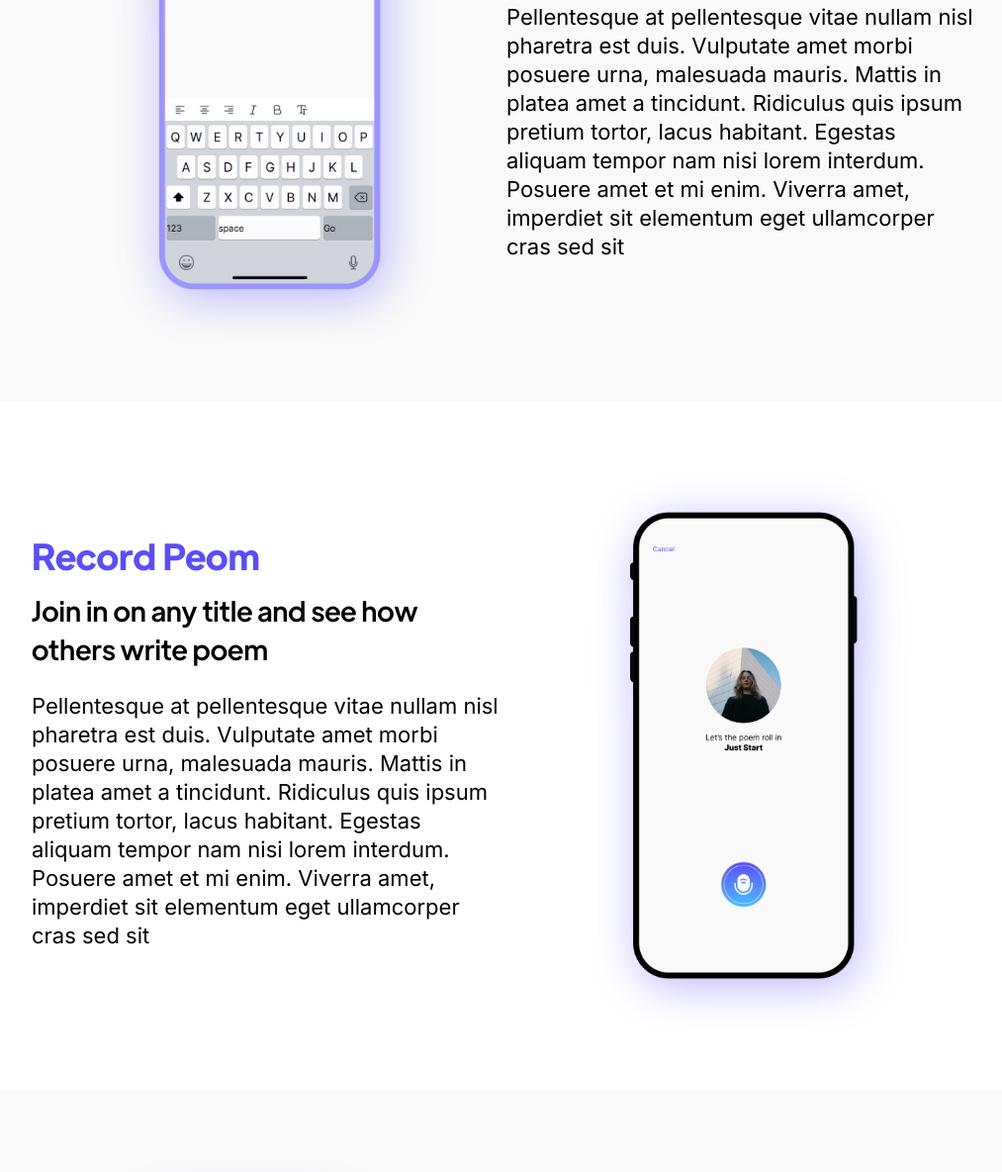
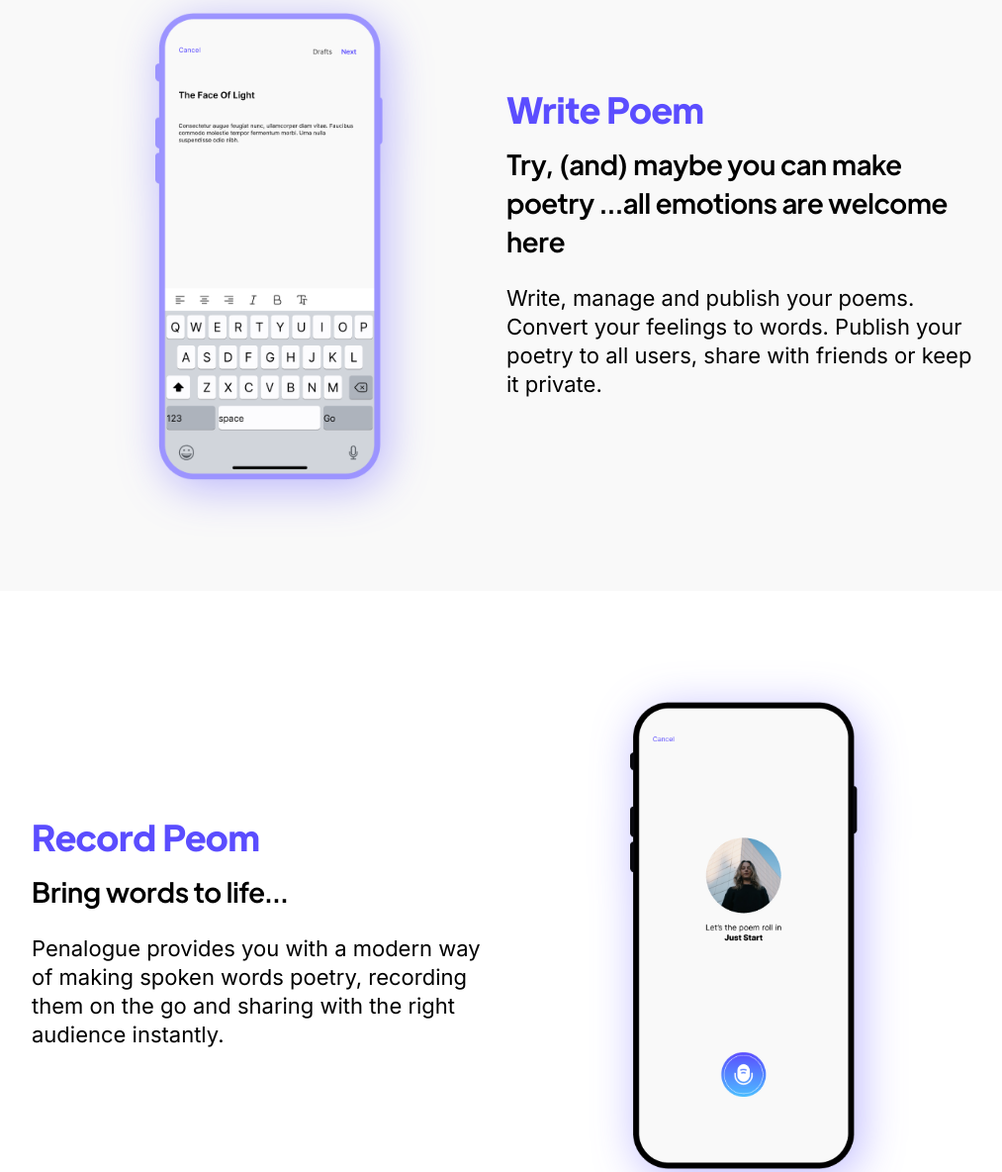
Before and after one commit to Penalogue/penalogue-landing, a website: page index.html in a window 1280 px wide. Shown: the part 1522-2706 px from the top of the page at 99% size, without its empty margins (128-1141 px from the left). Drawn offline with Linux system fonts and the light colour scheme.

Commit message:
updated website conent

```diff
--- a/index.html
+++ b/index.html
@@ -168,12 +168,10 @@
                 dark:text-white
               "
             >
-              Express yourself in Poem & Share with a Global Audience
+              Share your thoughts, bare your emotions and express yourself.
             </h1>
             <p class="text-sm md:text-[18px] font-medium mb-10 dark:text-white">
-              Sit a rhoncus amet varius sed mollis imperdiet a, quis. Ipsum vel
-              habitasse urna, tristique. Commodo tortor lorem dignissim
-              facilisis neque et at.
+              Write, record and read poems wherever you are and whenever you want, join Penalogue, your go-to social network for making and sharing poetry with a global audience.
             </p>
             <div class="flex items-center justify-between space-x-5 md:w-6/12">
               <a>
@@ -204,8 +202,8 @@
         <img class="mx-auto" src="./assets/images/screen-1.png" />
       </div>
       <h4 class="text-center text-white font-medium flex flex-col text-lg">
-        <span>Getting the Poem</span>
-        <span>Writing Vibes</span>
+        <span>Try, (and) maybe you can make poetry</span>
+        <span>All emotions are welcome here</span>
       </h4>
     </section>
 
@@ -256,8 +254,10 @@
             text-lg
           "
         >
-          <span class="text-8xl mb-1">Getting the Poem</span>
-          <span class="text-8xl">Writing Vibes</span>
+          <!-- <span class="text-8xl mb-1">Getting the Poem</span>
+          <span class="text-8xl">Writing Vibes</span> -->
+          <span class="text-8xl mb-1">Try, (and) maybe you can make poetry</span>
+        <span class="text-8xl">All emotions are welcome here</span>
         </h4>
       </div>
     </section>
@@ -289,7 +289,7 @@
               dark:text-white
             "
           >
-            Join in on any title and see how others write poem
+          Try, (and) maybe you can make poetry ...all emotions are welcome here
           </h5>
           <p
             class="
@@ -301,12 +301,7 @@
               dark:text-white
             "
           >
-            Pellentesque at pellentesque vitae nullam nisl pharetra est duis.
-            Vulputate amet morbi posuere urna, malesuada mauris. Mattis in
-            platea amet a tincidunt. Ridiculus quis ipsum pretium tortor, lacus
-            habitant. Egestas aliquam tempor nam nisi lorem interdum. Posuere
-            amet et mi enim. Viverra amet, imperdiet sit elementum eget
-            ullamcorper cras sed sit
+          Write, manage and publish your poems. Convert your feelings to words. Publish your poetry to all users, share with friends or keep it private.
           </p>
         </div>
       </div>
@@ -336,7 +331,7 @@
               dark:text-white
             "
           >
-            Join in on any title and see how others write poem
+            Bring words to life...
           </h5>
           <p
             class="
@@ -348,12 +343,7 @@
               dark:text-white
             "
           >
-            Pellentesque at pellentesque vitae nullam nisl pharetra est duis.
-            Vulputate amet morbi posuere urna, malesuada mauris. Mattis in
-            platea amet a tincidunt. Ridiculus quis ipsum pretium tortor, lacus
-            habitant. Egestas aliquam tempor nam nisi lorem interdum. Posuere
-            amet et mi enim. Viverra amet, imperdiet sit elementum eget
-            ullamcorper cras sed sit
+          Penalogue provides you with a modern way of making spoken words poetry, recording them on the go and sharing with the right audience instantly.
           </p>
         </div>
         <div class="center-content mb-14 md:mb-0 md:w-6/12">
@@ -394,7 +384,7 @@
               dark:text-white
             "
           >
-            Join in on any title and see how others write poem
+            Discover new titles from other creatives to write on
           </h5>
           <p
             class="
@@ -406,12 +396,7 @@
               dark:text-white
             "
           >
-            Pellentesque at pellentesque vitae nullam nisl pharetra est duis.
-            Vulputate amet morbi posuere urna, malesuada mauris. Mattis in
-            platea amet a tincidunt. Ridiculus quis ipsum pretium tortor, lacus
-            habitant. Egestas aliquam tempor nam nisi lorem interdum. Posuere
-            amet et mi enim. Viverra amet, imperdiet sit elementum eget
-            ullamcorper cras sed sit
+          Need inspiration on what to write? Head on to open titles and choose from the list of available titles to write on and you can also inspire other creatives by submitting a new title.
           </p>
         </div>
       </div>
```
